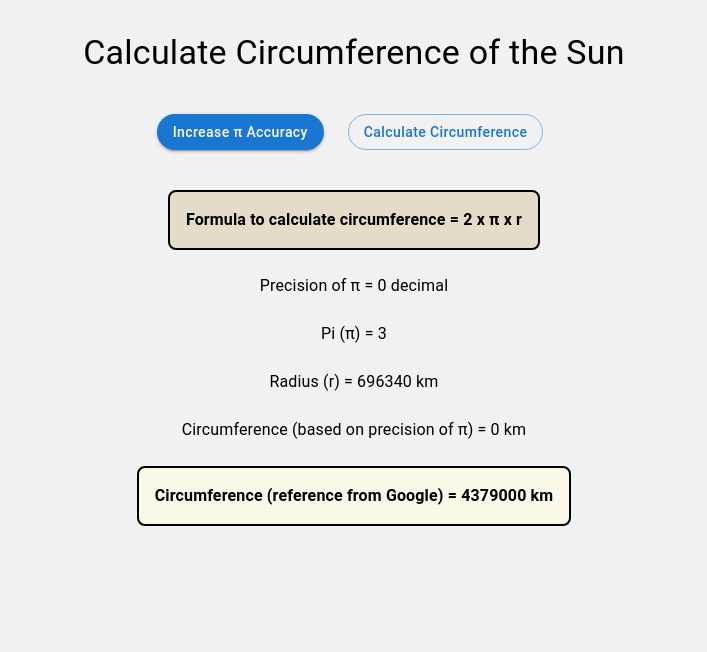
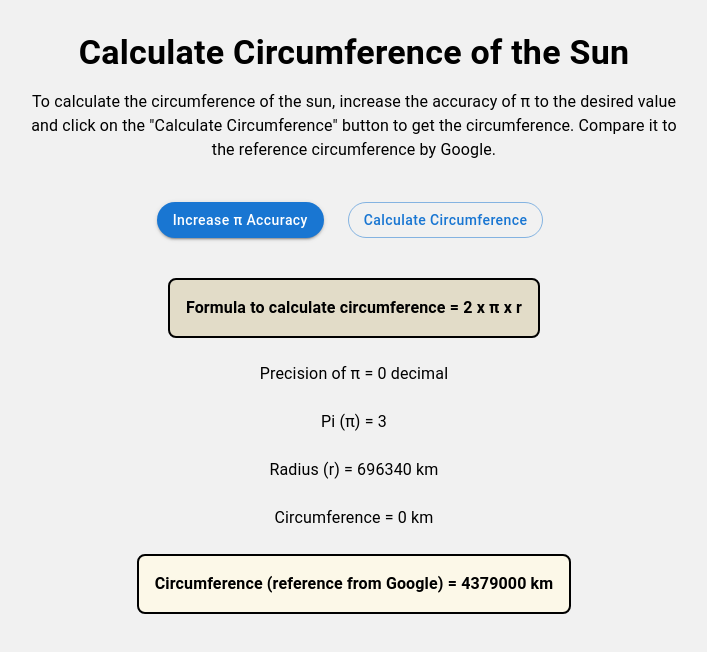
Before and after one commit to DevLukeHere/pi-calculator-frontend, a React (Create React App) app: page / in a window 1280 px wide. Shown: the top 652 px of the page, without its empty margins (286-993 px from the left). Built offline with nearby package versions, Linux system fonts and the light colour scheme; no server answers.

Commit message:
Update Home.js

```diff
--- a/src/pages/Home.js
+++ b/src/pages/Home.js
@@ -66,8 +66,17 @@ const Home = () => {
     <div className="home">
       <Grid container direction="column" spacing={3}>
         <Grid item>
-          <Typography variant="h4">
+          <Typography variant="h4" style={{ fontWeight: "bold" }}>
             Calculate Circumference of the Sun
+          </Typography>
+          <Typography
+            variant="body1"
+            style={{ maxWidth: "55%", margin: "1rem auto 0 auto" }}
+          >
+            To calculate the circumference of the sun, increase the accuracy of
+            π to the desired value and click on the "Calculate Circumference"
+            button to get the circumference. Compare it to the reference
+            circumference by Google.
           </Typography>
         </Grid>
         <Grid item>
@@ -144,7 +153,7 @@ const Home = () => {
             </Grid>
             <Grid item>
               <Typography variant="body1">
-                Circumference (based on precision of π) = {circumference} km
+                Circumference = {circumference} km
               </Typography>
             </Grid>
             <Grid item>
```
